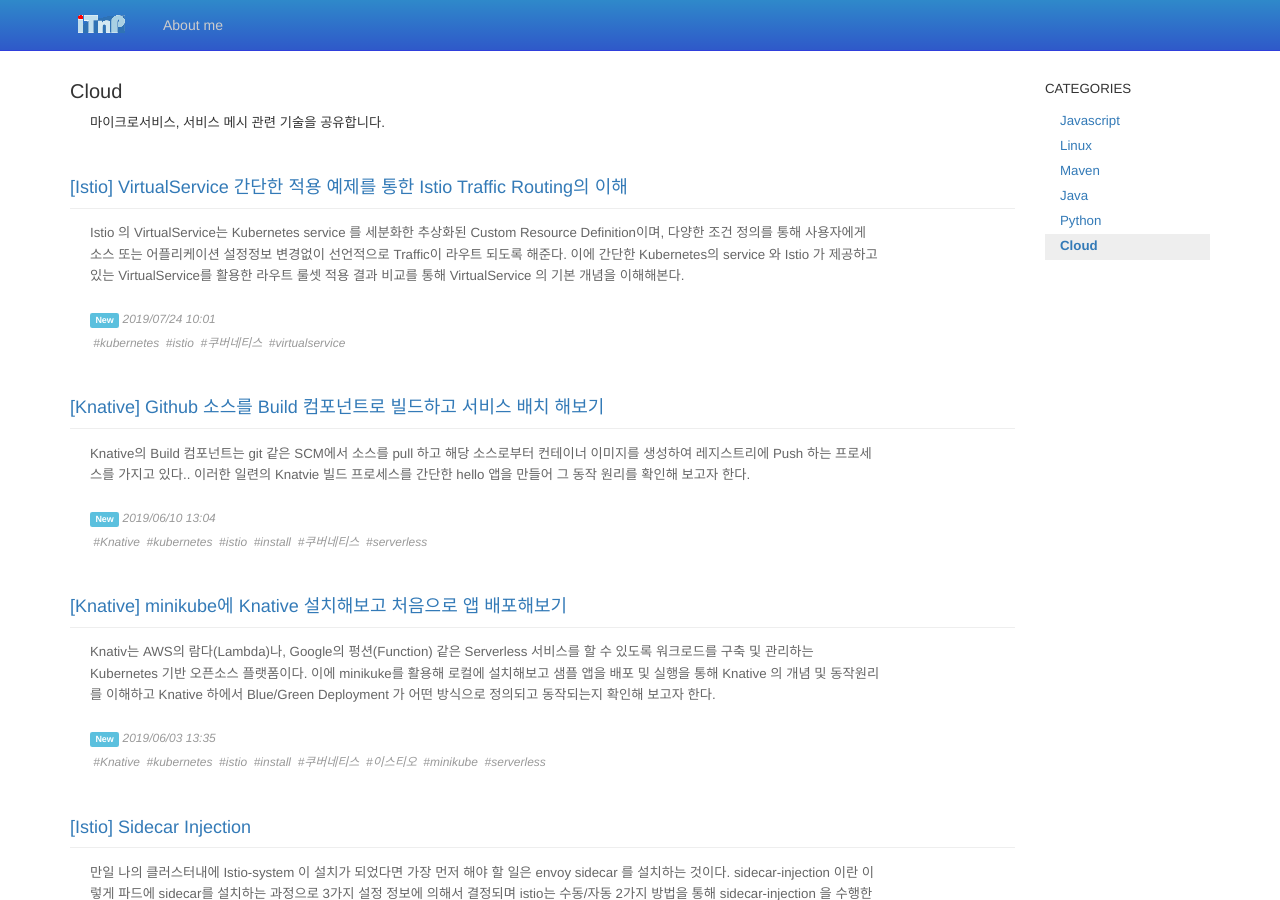
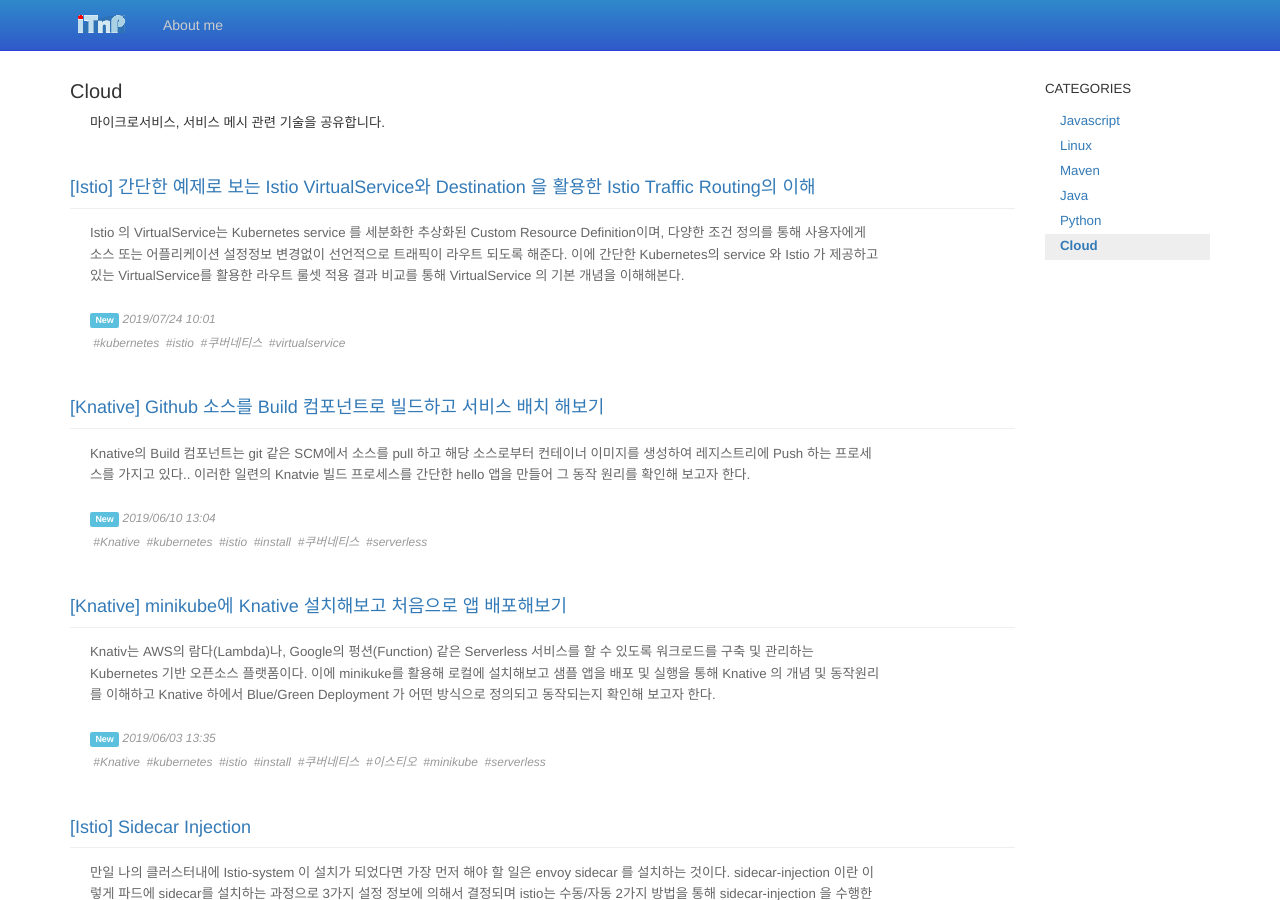
Before and after one commit to itnpeople/itnpeople.github.com, a Jekyll site: the page built from posts/cloud.html, in a window 1280 px wide and 900 px high. Built offline with Jekyll 4.4.1, drawn with Linux system fonts in a browser that asks for light colours; some of the changed lines change nothing that is shown.

Commit message:
modified

```diff
--- a/_posts/2019-07-24-virtualservice basic on istio.md
+++ b/_posts/2019-07-24-istio routing api.md
@@ -1,20 +1,20 @@
 ---
-title:  "[Istio] VirtualService 간단한 적용 예제를 통한 Istio Traffic Routing의 이해"
+title:  "[Istio] 간단한 예제로 보는 Istio VirtualService와 Destination 을 활용한 Istio Traffic Routing의 이해"
 date:   2019/07/24 10:01
 categories: "cloud"
 tags: ["recent"]
 keywords: ["kubernetes","istio","쿠버네티스", "virtualservice"]
-description: "Istio 의 VirtualService는  Kubernetes service 를 세분화한 추상화된 Custom Resource Definition이며, 다양한 조건 정의를 통해 사용자에게 소스 또는 어플리케이션 설정정보 변경없이 선언적으로 Traffic이 라우트 되도록 해준다. 이에 간단한  Kubernetes의 service 와 Istio 가 제공하고 있는 VirtualService를 활용한 라우트 룰셋 적용 결과 비교를 통해 VirtualService 의 기본 개념을 이해해본다."
+description: "Istio 의 VirtualService는  Kubernetes service 를 세분화한 추상화된 Custom Resource Definition이며, 다양한 조건 정의를 통해 사용자에게 소스 또는 어플리케이션 설정정보 변경없이 선언적으로 트래픽이 라우트 되도록 해준다. 이에 간단한  Kubernetes의 service 와 Istio 가 제공하고 있는 VirtualService를 활용한 라우트 룰셋 적용 결과 비교를 통해 VirtualService 의 기본 개념을 이해해본다."
 ---
 
-# Istio VirtualService 간단한 적용 예제를 통한 Istio Traffic Routing의 이해
+# 간단한 예제로 보는 Istio VirtualService와 Destination 을 활용한 Istio Traffic Routing의 이해
 
 **kubernetes (minikube) 1.14.0*, *Istio 1.2.2*
 
 간단한  Kubernetes의 _service_ 와 Istio 가 제공하고 있는 VirtualService를 활용한 라우트 룰셋 적용 결과 비교를 통해 VirtualService 의 기본 개념을 이해해본다.
 
 
-## 데모
+## 예제 실행
 ---
 
 ### 준비작업
@@ -77,17 +77,86 @@
 
 
 ### Cases
+개념 파악을 위한 5개 샘플 Case
 
-1. Kuberntes 서비스 구성
-1. Kuberntes single _service_ & multi _pod_ & 구성
-1. Istio VirtualService 라우팅 URI Prefix  룰셋 예
-1. Istio VirtualService 라우팅 Weight 룰셋 예
+* Case 1
+  * Kuberntes _service_ 가 바라보는 _endpoints_ 가 다수인 경우
+  * 트래픽은 _endpoints_ 들로 round robin 되어 전달된다.
+* Case 2
+  * Kuberntes 서비스 구성
+  * 트래픽은 각각 지정하는 _service_ 로 전달된다.
+* Case 3
+  * Istio VirtualService 에 uri에 따른 라우팅 룰셋 정의하는 경우
+  * 트래픽은 기본적으로 v1 _pod_ 로 전달되나 URI prefix 가 **/v2** 인 경우는 v2 _pod_로 라우팅 된다.
+* Case 4
+  * Istio VirtualService 을 이용하여 라우팅 비율 룰셋을 지정하는 경우
+  * 트래픽  은 v1 _pod_ 와 v2 _pod_ 각각 9:1 비율로 전달된다.
 
 ![Cases](/resources/img/post/istio-virtualservice-case.png)
 
+* Case 5
+  * v1, v2 _service_ 대신 **DestinationRule** 을 이용는 경우
+  * Case 4와 동일한 결과를 리턴 받는다.
+  * VirtualService 에서 `app=hello` 로 _endpoints_ 를 지정하고 DestinationRule 에서 label `version=v1`, `version=v2` 지정해 subset으로 세분화 구성
+  * 트래픽  은 v1 _pod_ 와 v2 _pod_ 각각 9:1 비율로 전달된다.
 
-### Case 1
-> _pod_ `hello-server-v1`, `hello-server-v2` 를 각각 서비스 `svc-hello-v1`, `svc-hello-v2`로 match 시키고  각 _service_ 로 Traffic을 발생시키면 각각의 _pod_ 로 전달되는 것을 확인한다.
+![Cases](/resources/img/post/istio-virtualservice-case-2.png)
+
+
+###  Case 1
+> 2개의 샘플 _pod_ - `hello-server-v1`, `hello-server-v2` - 가 서로 같은 App. 이라 정의하고 (실제로는 다르지만)
+> `svc-hello` 로 트래픽을  발생시키면 해당 트래픽은 endpoints 로 round robin 되는것을 확인한다.
+
+* `svc-hello` service 생성
+
+~~~
+$ kubectl apply -f - <<EOF
+apiVersion: v1
+kind: Service
+metadata:
+  name: svc-hello
+  labels:
+    app: hello
+spec:
+  selector:
+    app: hello
+  ports:
+  - name: http
+    protocol: TCP
+    port: 8080
+EOF
+~~~
+
+
+* endpoint 확인
+  * `svc-hello` 추가 생성
+
+~~~
+$ kubectl get endpoints -l app=hello
+
+NAME           ENDPOINTS                         AGE
+svc-hello      172.17.0.5:8080,172.17.0.6:8080   92m
+svc-hello-v1   172.17.0.5:8080                   2m6s
+svc-hello-v2   172.17.0.6:8080                   14s
+~~~
+
+* `svc-hello` 에 트래픽을 전달하여 결과 확인해 보기
+  * `hello-server-v1` , `hello-server-v2` 각각으로 Round Robin
+
+~~~
+$ kubectl exec -it curl bash
+
+# for i in {1..5}; do curl http://svc-hello.default.svc.cluster.local:8080; sleep 0.5; done
+
+Hello server - v2 (requestUri=/)
+Hello server - v1 (requestUri=/)
+Hello server - v2 (requestUri=/)
+Hello server - v1 (requestUri=/)
+Hello server - v1 (requestUri=/)
+~~~
+
+### Case 2
+> _pod_ `hello-server-v1`, `hello-server-v2` 를 각각 서비스 `svc-hello-v1`, `svc-hello-v2`로 match 시키고  각 _service_ 로 트래픽을 발생시키면 각각의 _pod_ 로 전달되는 것을 확인한다.
 
 * `svc-hello-v1`, `svc-hello-v2` 생성
 
@@ -135,7 +204,7 @@
 svc-hello-v2   172.17.0.6:8080                   14s
 ~~~
 
-* `svc-hello-v1`, `svc-hello-v2` 에 Traffic 전달하여 결과 확인하기
+* `svc-hello-v1`, `svc-hello-v2` 에 트래픽을 전달하여 결과 확인하기
 
 ~~~
 $ kubectl exec -it curl bash
@@ -157,57 +226,6 @@
 Hello server - v2 (requestUri=/)
 ~~~
 
-###  Case 2
-> 2개의 샘플 _pod_ - `hello-server-v1`, `hello-server-v2` - 가 서로 같은 App. 이라 정의하고 (실제로는 다르지만)
-> `svc-hello` 로 Traffic 발생시키면 해당 Traffic은 endpoints 로 round robin 되는것을 확인한다.
-
-* `svc-hello` service 생성
-
-~~~
-$ kubectl apply -f - <<EOF
-apiVersion: v1
-kind: Service
-metadata:
-  name: svc-hello
-  labels:
-    app: hello
-spec:
-  selector:
-    app: hello
-  ports:
-  - name: http
-    protocol: TCP
-    port: 8080
-EOF
-~~~
-
-
-* endpoint 확인
-  * `svc-hello` 추가 생성
-
-~~~
-$ kubectl get endpoints -l app=hello
-
-NAME           ENDPOINTS                         AGE
-svc-hello      172.17.0.5:8080,172.17.0.6:8080   92m
-svc-hello-v1   172.17.0.5:8080                   2m6s
-svc-hello-v2   172.17.0.6:8080                   14s
-~~~
-
-* `svc-hello` 에 Traffic 전달하여 결과 확인해 보기
-  * `hello-server-v1` , `hello-server-v2` 각각으로 Round Robin
-
-~~~
-$ kubectl exec -it curl bash
-
-# for i in {1..5}; do curl http://svc-hello.default.svc.cluster.local:8080; sleep 0.5; done
-
-Hello server - v2 (requestUri=/)
-Hello server - v1 (requestUri=/)
-Hello server - v2 (requestUri=/)
-Hello server - v1 (requestUri=/)
-Hello server - v1 (requestUri=/)
-~~~
 
 ### Case 3
 > 이전 round robin 되엇던 `svc-hello` _service_ 에 **VirtualService** CRDs 를 사용하여 라우트 룰셋을 정의하여 준다.
@@ -254,7 +272,7 @@
 svc-hello-v2   172.17.0.6:8080                   9m13s
 ~~~
 
-* `svc-hello` 로 Traffic을 발생시키면  `svc-hello-v1` 으로 라우트된다.
+* `svc-hello` 로 트래픽을 발생시키면  `svc-hello-v1` 으로 라우트된다.
 
 ~~~
 $ kubectl exec -it curl bash
@@ -268,7 +286,7 @@
 Hello server - v1 (requestUri=/)
 ~~~
 
-*  prefix `\v2` 로 Traffic을 발생하면  `svc-hello-v2` 으로 라우트된다.
+*  prefix `\v2` 로 트래픽을 발생하면  `svc-hello-v2` 으로 라우트된다.
 
 ~~~
 # for i in {1..5}; do curl http://svc-hello.default.svc.cluster.local:8080/v2; sleep 0.5; done
@@ -307,6 +325,8 @@
 EOF
 ~~~
 
+* 트래픽을 전달하여 결과를 확인한다.
+
 ~~~
 # for i in {1..20}; do curl http://svc-hello.default.svc.cluster.local:8080; sleep 0.5; done
 
@@ -321,16 +341,80 @@
 Hello server - v1 (requestUri=/)
 ~~~
 
+###  Case 5
+> Case 4 와 같이 각 _pod_ 별 _service_ 를 구성하는 대신 **DestinationRule** 을 이용하여 동일한 결과 구현한다.
+
+* DestinationRule 생성하여 subset 을 구성하고 VirtualService 에서 이를 지정한다.
+  * _service_ 는 label `app=hello` 로 타켓 _endpoints_ 정의
+  * DestinationRule 에서 label `version=v1`, `version=v2` 으로 subset `v1`, `v2` 을 구성
+
+~~~
+$ kubectl apply -f - <<EOF
+apiVersion: networking.istio.io/v1alpha3
+kind: DestinationRule
+metadata:
+  name: dr-hello
+spec:
+  host: svc-hello.default.svc.cluster.local
+  subsets:
+  - name: v1
+    labels:
+      version: v1
+  - name: v2
+    labels:
+      version: v2
+---
+apiVersion: networking.istio.io/v1alpha3
+kind: VirtualService
+metadata:
+  name: vs-hello
+spec:
+  hosts:
+  - "svc-hello.default.svc.cluster.local"
+  http:
+  - route:
+    - destination:
+        host: "svc-hello.default.svc.cluster.local"
+        subset: v1
+      weight: 90
+    - destination:
+        host: "svc-hello.default.svc.cluster.local"
+        subset: v2
+      weight: 10
+EOF
+~~~
+
+* 트래픽을 전달하여 결과를 확인한다.
+
+~~~
+# for i in {1..10}; do curl http://svc-hello.default.svc.cluster.local:8080; sleep 0.5; done
+
+Hello server - v1 (requestUri=/)
+Hello server - v1 (requestUri=/)
+Hello server - v1 (requestUri=/)
+Hello server - v1 (requestUri=/)
+Hello server - v1 (requestUri=/)
+...
+Hello server - v2 (requestUri=/)
+....
+Hello server - v1 (requestUri=/)
+~~~
+
+
+
 ### Clean-up
 
 ~~~
-$ kubectl delete pod/curl pod/hello-server-v1 pod/hello-server-v2 service/svc-hello service/svc-hello-v1 service/svc-hello-v2 vs/vs-hello
+$ kubectl delete pod/curl pod/hello-server-v1 pod/hello-server-v2 service/svc-hello service/svc-hello-v1 service/svc-hello-v2 vs/vs-hello dr/dr-hello
 ~~~
+
+
+
 
 ## VirtualService
 ---
 
-프로토콜(http/tls/tcp)별로 Traffic 라우트 룰셋(destination)을 정의
+프로토콜(http/tls/tcp)별로 트래픽 라우트 룰셋(destination)을 정의
 
 
 ### 주요 Spec
@@ -374,8 +458,21 @@
 
   * 현재 virtual service 를 export 하는 네임스페이스를 정의
 
+## DestinationRule
+---
+
+라우팅 발생 이후 트래픽 관련된 정책을 정의하는 Custom Resource Definition
+
+* 트래픽 정책
+  * Load-balancing
+  * connection-pool
+  * pool 에서 unhealthy 한 서비스 detect & 제거
+
+* subset
+  * 버전 특정 정책들 정의하고 service 레벨의 특정 설정을 overriding 한다.
+
 
 ## Conclusion
 ---
 
-Istio 의 **VirtualService** 는  Kubernetes _service_ 를 세분화한 추상화된 Custom Resource Definition이며, 다양한 조건 정의를 통해 사용자에게 소스 또는 어플리케이션 설정정보 변경없이 선언적으로 Traffic이 라우트 되도록 해준다.
+Istio 의 **VirtualService** 는  Kubernetes _service_ 를 세분화한 추상화된 Custom Resource Definition이며, 다양한 조건 정의를 통해 사용자에게 소스 또는 어플리케이션 설정정보 변경없이 선언적으로 트래픽이 라우팅 되도록 해준다.
```
Also changed, not shown: resources/img/post/istio-virtualservice-case-2.png (added), resources/img/post/istio-virtualservice-case.png.
